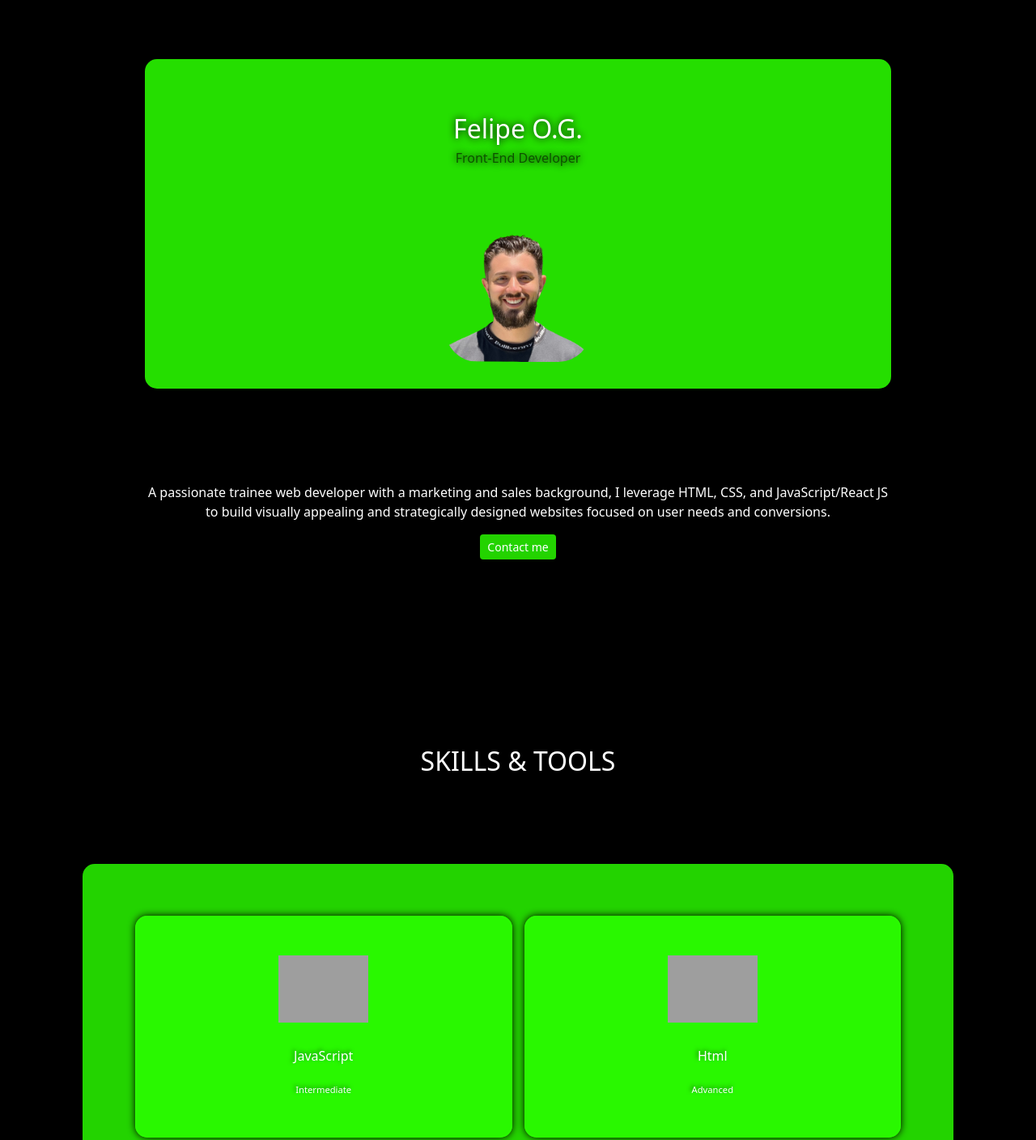
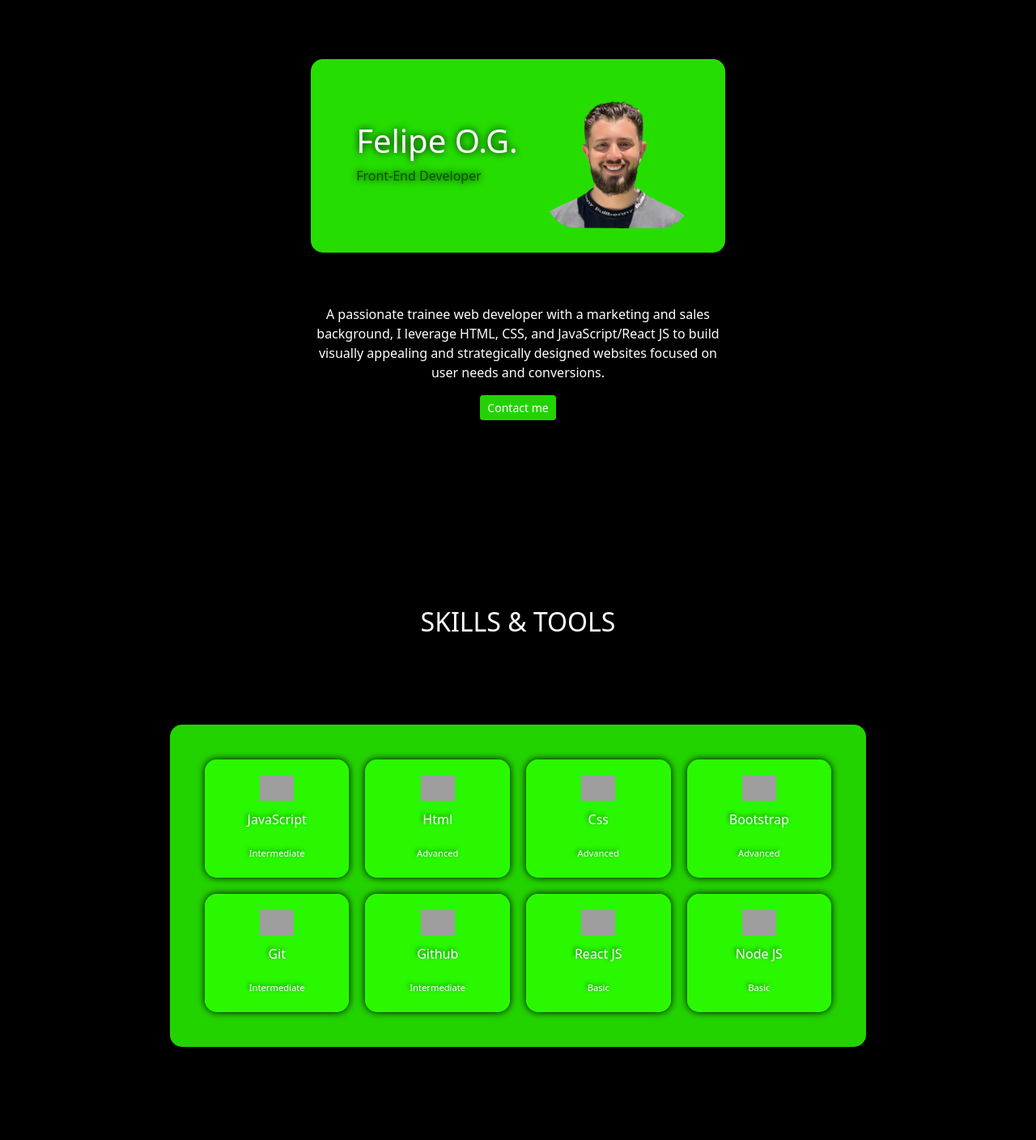
Before and after one commit to feloOG/My-Portfolio, a plain HTML site: page index.html in a window 1280 px wide. Shown: the part 220-1628 px from the top of the page at 81% size. Drawn offline with nearby package versions, Linux system fonts and the light colour scheme; grey boxes are pictures that could not be loaded.

Commit message:
style advance 2

```diff
--- a/style.css
+++ b/style.css
@@ -353,3 +353,64 @@ footer .bi-github {
 footer .bi-instagram {
     color: #e4405f;
 }
+
+/* ---MEDIA Q---*/
+
+@media (min-width: 930px){
+    .sec-info{
+        margin-bottom: 10%;
+        margin-left: 25%;
+        margin-right: 25%;
+    .div-name{
+        display: flex;
+        flex-direction: row;
+        padding: 3%;
+        img{
+            padding: 5%;
+        }
+    .div-name-work{
+        display: flex;
+        flex-direction: column;
+        text-align: left;
+        padding: 5%;
+        h1{
+            font-size: 2.5em;
+            color: rgb(255, 255, 255);
+            margin-bottom: 5%;
+            text-shadow: 0px 0px 10px black;
+        }
+        h2{
+            font-size: 1em;
+        }
+    }
+    .div-contenedor-pr{
+        .div-pr{
+            h4{
+                font-weight: bold;
+                font-size: 3em;
+            }
+        }
+    }
+    }
+    }
+}
+@media (min-width: 750px){
+    .div-cont-sk{
+        grid-template-columns: repeat(4, 1fr);
+        gap: 20px;
+        padding: 4%;
+        margin-left: 10%;
+        margin-right: 10%;
+    }
+    .div-contenedor-pr{
+        grid-template-columns: repeat(2, 1fr);
+        gap: 30px;
+    }
+    .div-p-ab{
+        margin: 0% 20%;
+        padding: 3%;
+        p{
+            font-size: 1em;
+        }
+    }
+}
```
